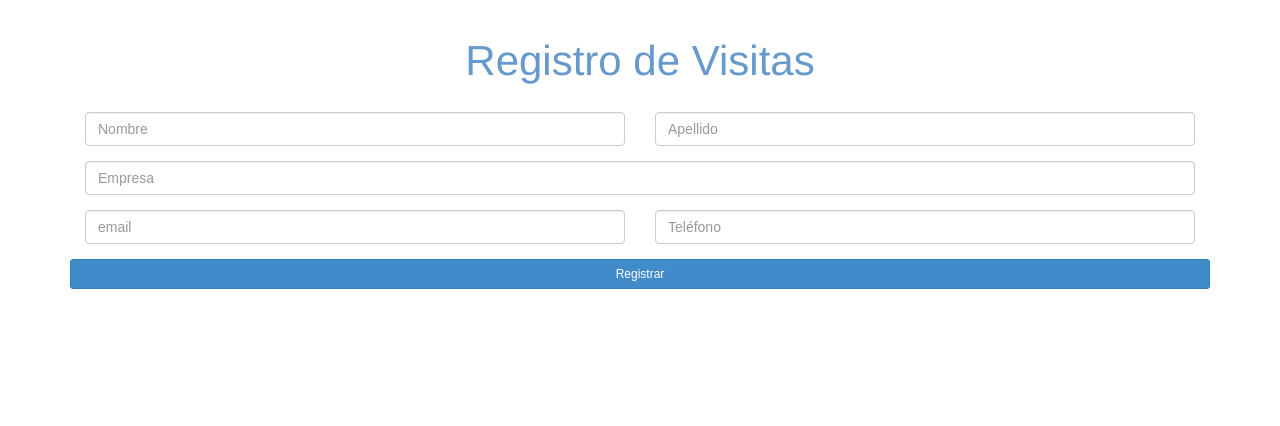
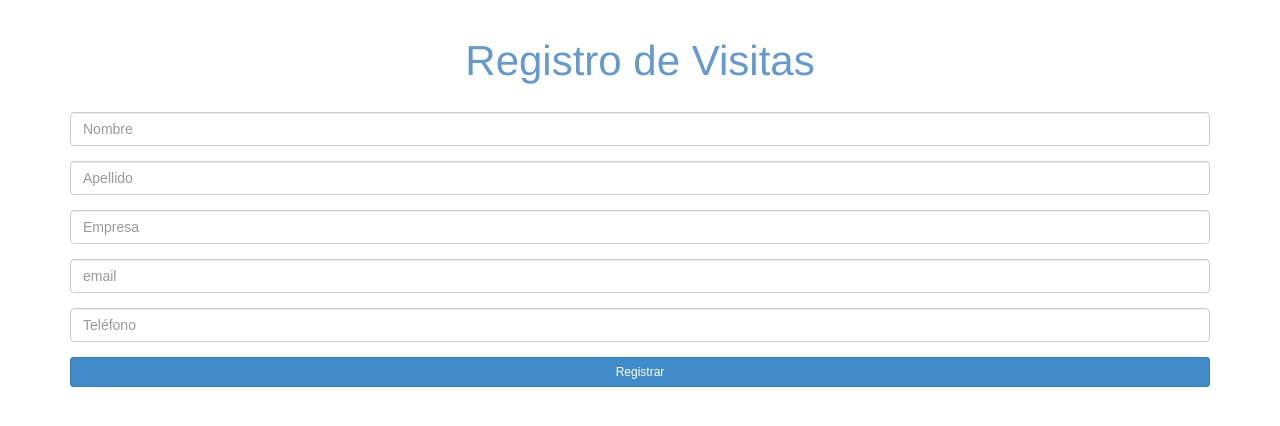
Before and after one commit to isyutaro/form-lobby, a Django app: page / in a window 1280 px wide. Shown: the part 20-446 px from the top of the page. Run offline with Django 3.2, Linux system fonts and the light colour scheme; parts of the project's set-up code (start-up, migrations or seed data) failed here and were passed over; some libraries are stand-ins or nearby versions.

Commit message:
ajustes para guardar

```diff
--- a/form_lobby/templates/gracias.html
+++ b/form_lobby/templates/gracias.html
@@ -6,7 +6,9 @@
         <div class="intro">
            <h1>Gracias por registrarte</h1>
            <br></br>
-           <h3>Regresar</h3>
+           <div class="text-center">
+               <button type="submit" class="btn btn-primary btn-sm"><a href="{% url 'lobby' %}">Regresar</button>
+           </div>
         </div>
     </div>
 {% endblock %}
--- a/form_lobby/templates/lobby_form.html
+++ b/form_lobby/templates/lobby_form.html
@@ -10,30 +10,25 @@
 
      <form action="/" method="post">
         {% csrf_token %}
-        <div class="form-row">
-            <div class="form-group col-md-6">
-                <input type="text" class="form-control" id="{{ form.nombre.id_for_label }}" placeholder="Nombre" required>
+        <div class="form-group">
+                <input type="text" class="form-control" name="{{ form.nombre.name }}" id="{{ form.nombre.id_for_label }}" placeholder="Nombre" required maxlength="100">
+        </div>
+        <div class="form-group">
+                <input type="text" class="form-control" name="{{ form.apellido.name }}" id="{{ form.apellido.id_for_label }}" placeholder="Apellido" maxlength="100">
+        </div>
+        <div class="form-group">
+                <input type="text" class="form-control" name="{{ form.empresa.name }}" id="{{ form.empresa.id_for_label }}" placeholder="Empresa" required maxlength="100">
+        </div>
+        <div class="form-group">
+                <input type="email" class="form-control" name="{{ form.email.name }}" id="{{ form.email.id_for_label }}" placeholder="email" required maxlength="100">
             </div>
-            <div class="form-group col-md-6">
-                <input type="text" class="form-control" id="{{ form.apellido.id_for_label }}" placeholder="Apellido">
-            </div>
-        </div>
-        <div class="form-row">
-            <div class="form-group col-md-12">
-                <input type="text" class="form-control" id="{{ form.empresa.id_for_label }}" placeholder="Empresa" required>
-            </div>
-        </div>
-        <div class="form-row">
-            <div class="form-group col-md-6">
-                <input type="email" class="form-control" id="{{ form.email.id_for_label }}" placeholder="email" required>
-            </div>
-            <div class="form-group col-md-6">
-                <input type="text" class="form-control" id="{{ form.telefono.id_for_label }}" placeholder="Teléfono" required>
+        <div class="form-group">
+                <input type="number" class="form-control" name="{{ form.telefono.name }}" id="{{ form.telefono.id_for_label }}" placeholder="Teléfono" required maxlength="10">
             </div>
         </div>
         <div class="form-row">
                 <button type="submit" class="btn btn-primary btn-sm btn-block">Registrar</button>
         </div>
-     </form>
+    </form>
 
 {% endblock %}
```
